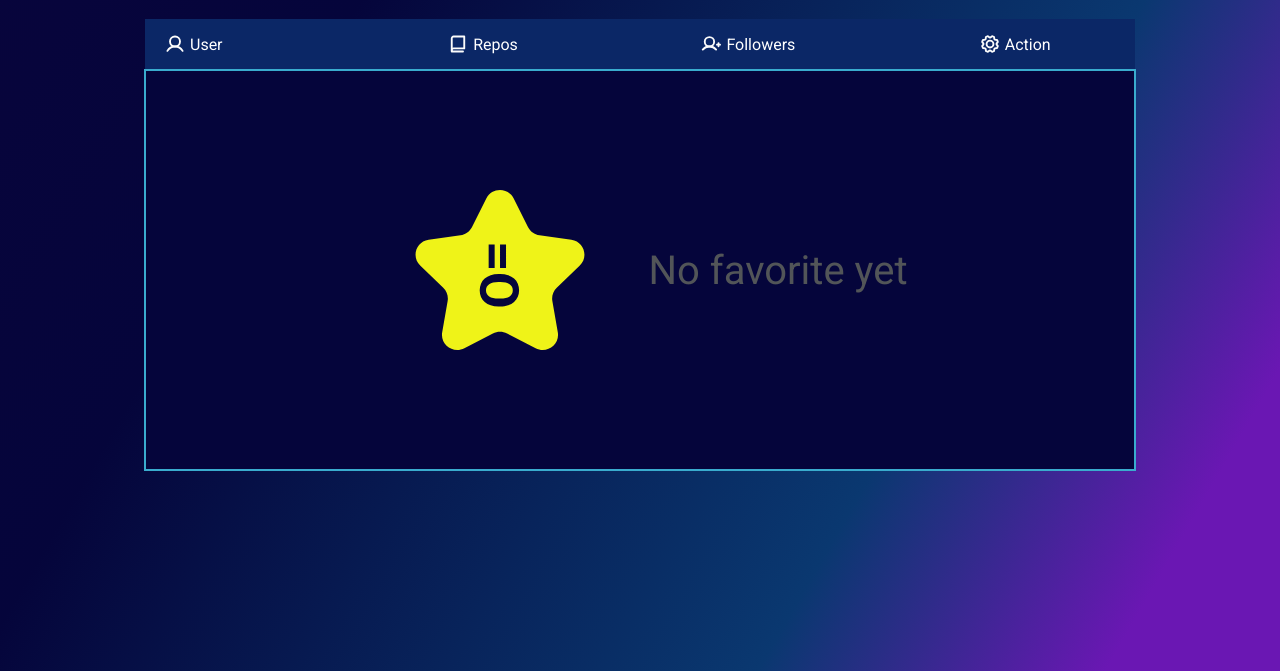
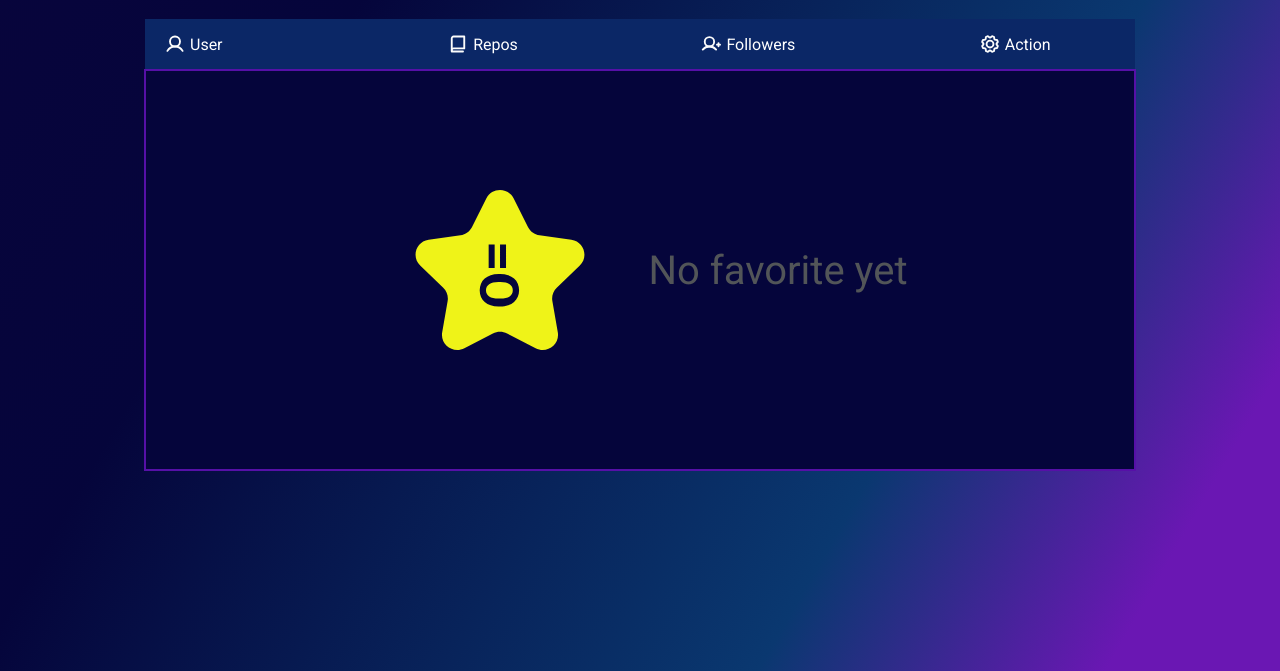
Before and after one commit to Pedro558/GitFav, a plain HTML site: page index.html in a window 1280 px wide. Shown: the part 129-800 px from the top of the page. Drawn offline with Linux system fonts and the light colour scheme; files whose address does not match are found by name.

Commit message:
:lipstick: style: Change 'tbody' border

```diff
--- a/style.css
+++ b/style.css
@@ -270,7 +270,7 @@ tbody .no-user-content img{
 
 /* Table rows */
 table tbody{
-  border: 2px solid #3aacce;
+  border: 2px solid #5610a7;
 }
 
 tbody tr.body-row td{
```
